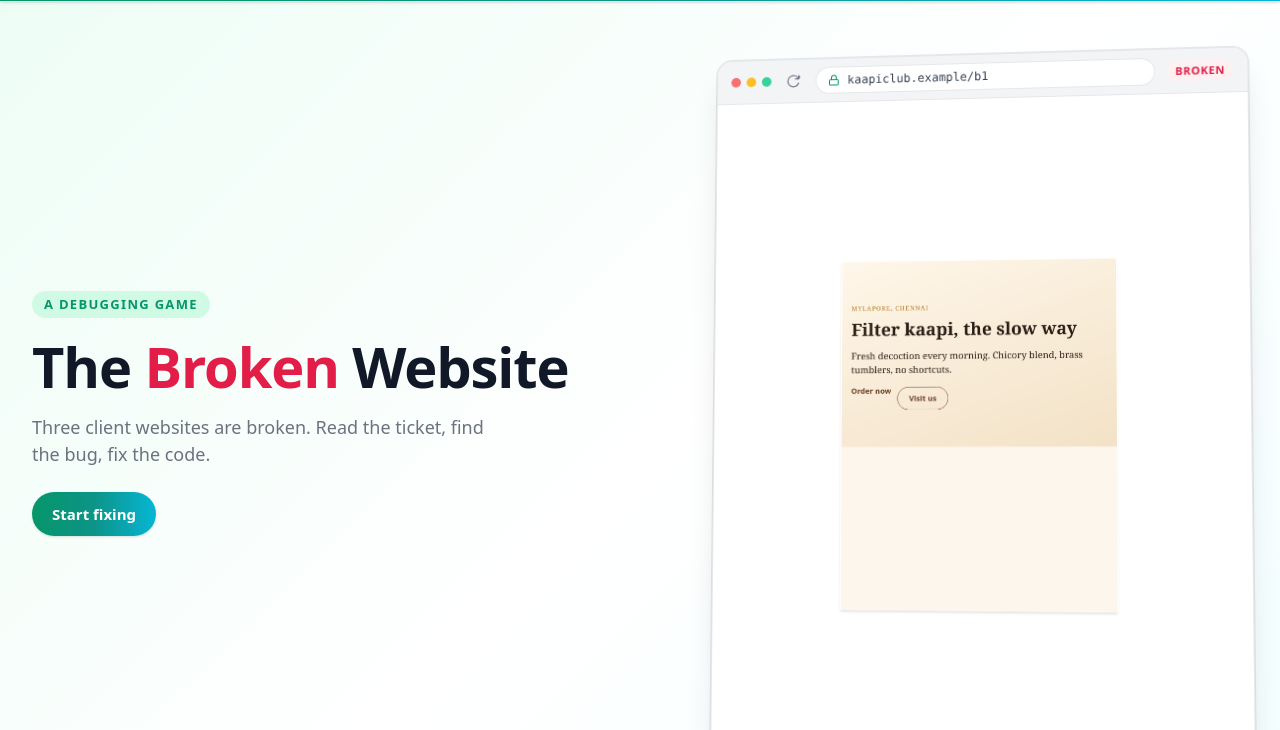
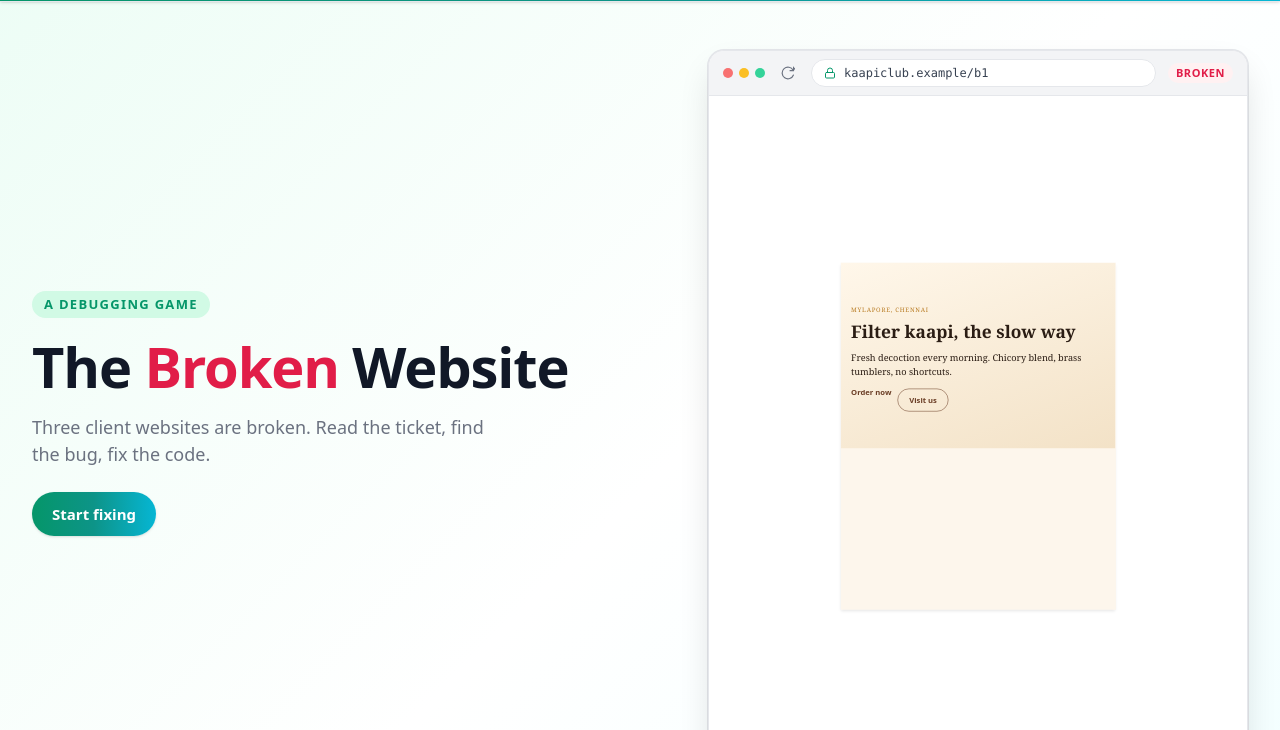
Before and after one commit to Pradeep-B28/Broken_Website, a website with bundled scripts: page index.html in a window 1280 px wide. Shown: the part 70-800 px from the top of the page. Built offline with nearby package versions, Linux system fonts and the light colour scheme.

Commit message:
fix: remove phase 0 startup placeholder, eliminate hero tilt drift, and modernize README

```diff
--- a/index.html
+++ b/index.html
@@ -60,15 +60,7 @@
     <div class="header-gradient-bar" aria-hidden="true"></div>
   </header>
 
-  <main id="app" class="app-main">
-    <div class="card" style="margin: 2rem auto; max-width: 600px; text-align: center;">
-      <h1 style="margin-bottom: 0.75rem;">The Broken Website</h1>
-      <p style="color: var(--muted); margin-bottom: 1.5rem;">Three client websites are broken. Read the ticket, find the bug, fix the code.</p>
-      <div style="display: inline-flex; gap: 0.75rem;">
-        <span class="btn btn-primary">Phase 0 Initialized</span>
-      </div>
-    </div>
-  </main>
+  <main id="app" class="app-main"></main>
 
   <footer class="app-footer">
     <div class="footer-content">
--- a/styles/puzzle.css
+++ b/styles/puzzle.css
@@ -1354,38 +1354,25 @@
   width: 100%;
   max-width: 540px;
   pointer-events: auto;
-  perspective: 1200px;
-  will-change: transform;
-  transition: transform 400ms cubic-bezier(0.16, 1, 0.3, 1);
+  transition: transform 250ms var(--ease-out);
 }
 
 .home-hero-preview-wrapper .browser-frame {
-  box-shadow: 0 20px 35px -10px rgba(0, 0, 0, 0.15), 0 0 0 1px var(--frame-border);
-  transition: box-shadow 400ms cubic-bezier(0.16, 1, 0.3, 1), border-color 400ms ease;
+  box-shadow: 0 16px 36px -8px rgba(0, 0, 0, 0.16), 0 0 0 1px var(--frame-border);
+  transition: box-shadow 250ms var(--ease-out), border-color 250ms ease;
 }
 
 @media (min-width: 1024px) {
   .home-hero-preview-wrapper {
-    transform: perspective(1200px) rotateX(3deg) rotateY(-5deg) translateY(0);
-    animation: hero-tile-float 6s ease-in-out infinite;
+    transform: none;
   }
 
   .home-hero-preview-wrapper:hover {
-    animation-play-state: paused;
-    transform: perspective(1200px) rotateX(1.5deg) rotateY(-2.5deg) translateY(-4px);
+    transform: translateY(-2px);
   }
 
   .home-hero-preview-wrapper:hover .browser-frame {
-    box-shadow: 0 28px 45px -12px rgba(0, 0, 0, 0.22), 0 0 0 1px var(--brand);
-  }
-}
-
-@keyframes hero-tile-float {
-  0%, 100% {
-    transform: perspective(1200px) rotateX(3deg) rotateY(-5deg) translateY(0);
-  }
-  50% {
-    transform: perspective(1200px) rotateX(1.8deg) rotateY(-3.5deg) translateY(-7px);
+    box-shadow: 0 24px 44px -10px rgba(0, 0, 0, 0.22), 0 0 0 1px var(--brand);
   }
 }
 
```
Also changed, not shown: README.md.
